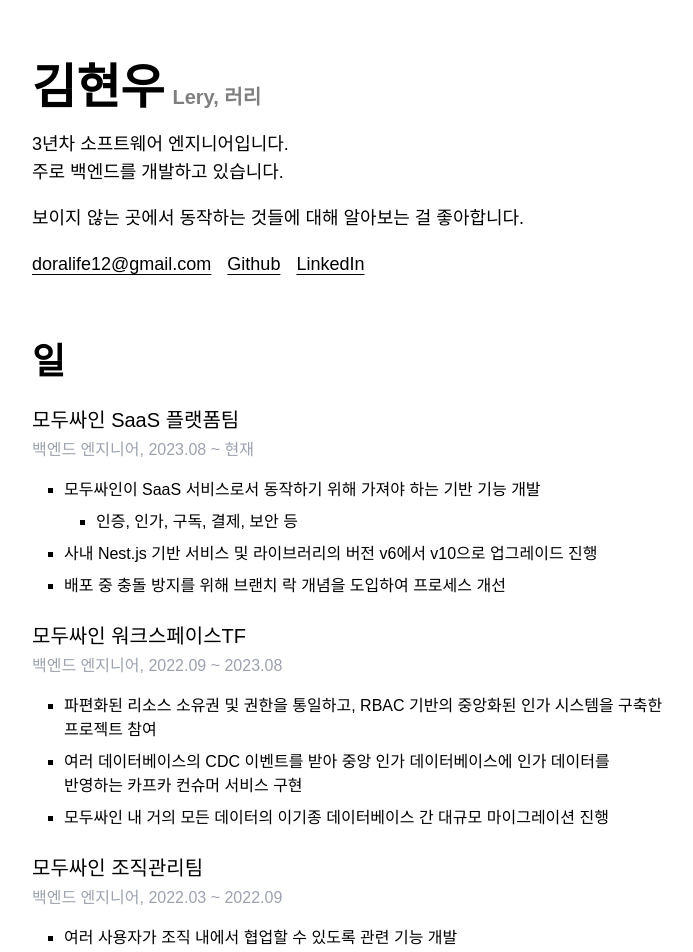
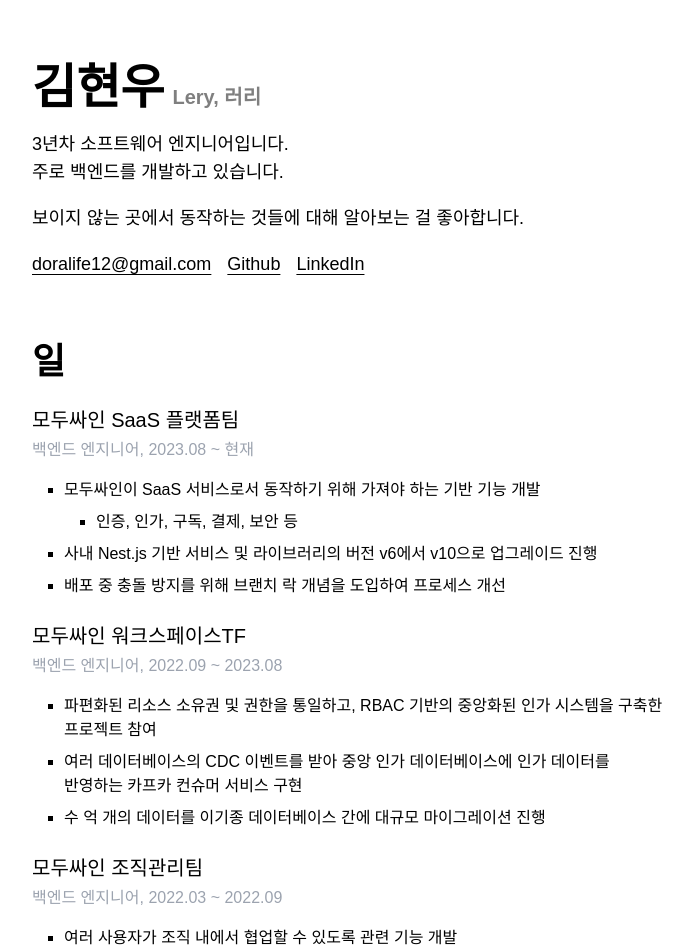
Before and after one commit to cpprhtn/about, a Next.js app: page / in a window 1280 px wide. Shown: the top 952 px of the page, without its empty margins (288-981 px from the left). Built offline with nearby package versions, Linux system fonts and the light colour scheme; a web font is replaced by a local one.

Commit message:
fix: 마이그레이션 내용 추가

```diff
--- a/app/page.tsx
+++ b/app/page.tsx
@@ -40,8 +40,8 @@
             데이터를 반영하는 카프카 컨슈머 서비스 구현
           </li>
           <li>
-            모두싸인 내 거의 모든 데이터의 이기종 데이터베이스 간 대규모
-            마이그레이션 진행
+            수 억 개의 데이터를 이기종 데이터베이스 간에 대규모 마이그레이션
+            진행
           </li>
         </ul>
       </ActivityItemContainer>
```
